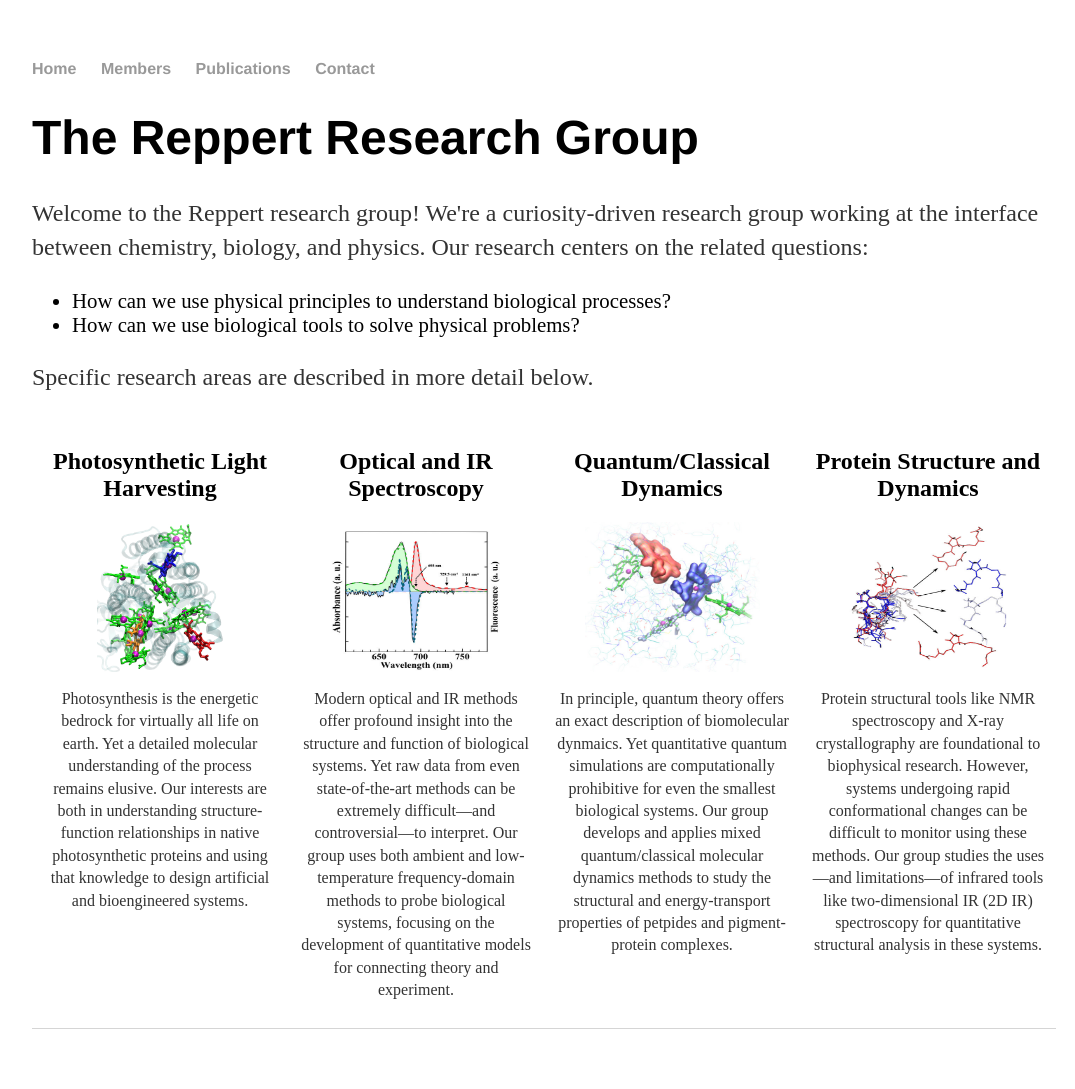
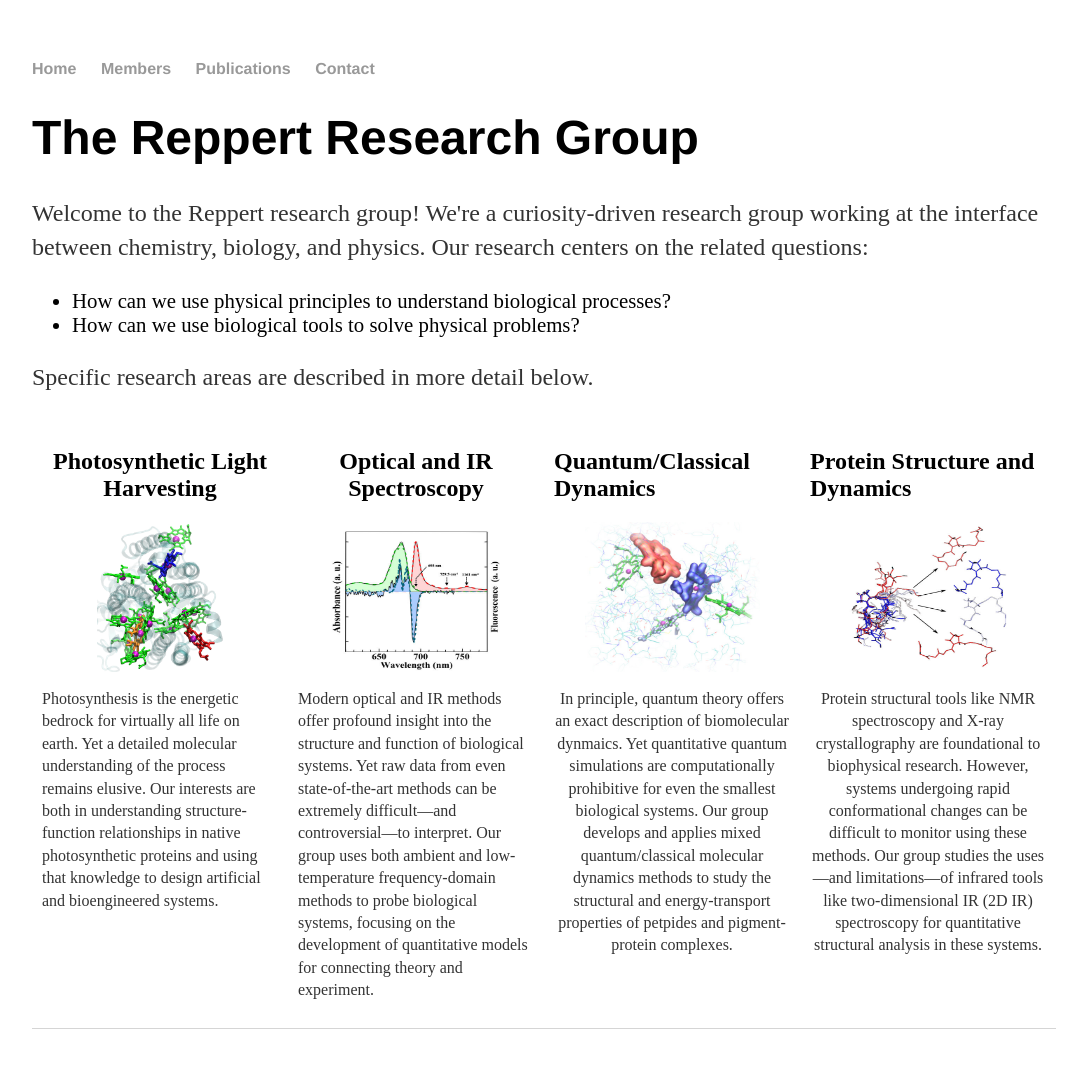
Before and after one commit to mreppert/mreppert.github.io, a Jekyll site: the page built from index.html, in a window 1280 px wide. Shown: the whole page, without its empty margins (96-1171 px from the left). Built offline with Jekyll 4.4.1, drawn with Linux system fonts in a browser that asks for light colours.

Commit message:
Update index.html

```diff
--- a/index.html
+++ b/index.html
@@ -53,20 +53,20 @@
 	<div class="column">
 		<h2 style="text-align:center;"}>Photosynthetic Light Harvesting</h2>
 		<img src="/cp47_stromal_mutants.jpg" width="127" height="150">
-	  	<p style="text-align:center; font-size:100%;"}>Photosynthesis is the energetic bedrock for virtually all life on earth. Yet a detailed molecular understanding of the process remains elusive. Our interests are both in understanding structure-function relationships in native photosynthetic proteins and using that knowledge to design artificial and bioengineered systems.</p>
+	  	<p style="text-align:left; font-size:100%;"}>Photosynthesis is the energetic bedrock for virtually all life on earth. Yet a detailed molecular understanding of the process remains elusive. Our interests are both in understanding structure-function relationships in native photosynthetic proteins and using that knowledge to design artificial and bioengineered systems.</p>
 	</div>
 	<div class="column">
 		<h2 style="text-align:center;">Optical and IR Spectroscopy</h2>
 		<img src="/cp47_hb.jpg" width="175" height="150">
-		<p style="text-align:center; font-size:100%;"}>Modern optical and IR methods offer profound insight into the structure and function of biological systems. Yet raw data from even state-of-the-art methods can be extremely difficult&mdash;and controversial&mdash;to interpret. Our group uses both ambient and low-temperature frequency-domain methods to probe biological systems, focusing on the development of quantitative models for connecting theory and experiment.</p>
+		<p style="text-align:left; font-size:100%;"}>Modern optical and IR methods offer profound insight into the structure and function of biological systems. Yet raw data from even state-of-the-art methods can be extremely difficult&mdash;and controversial&mdash;to interpret. Our group uses both ambient and low-temperature frequency-domain methods to probe biological systems, focusing on the development of quantitative models for connecting theory and experiment.</p>
 	</div>
 	<div class="column">
-		<h2 style="text-align:center;">Quantum/Classical Dynamics</h2>
+		<h2 style="text-align:left;">Quantum/Classical Dynamics</h2>
 		<img src="/Chl_excitons.jpg" width="175" height="150">
 		<p style="text-align:center; font-size:100%;"}>In principle, quantum theory offers an exact description of biomolecular dynmaics. Yet quantitative quantum simulations are computationally prohibitive for even the smallest biological systems. Our group develops and applies mixed quantum/classical molecular dynamics methods to study the structural and energy-transport properties of petpides and pigment-protein complexes.</p>
 	</div>
 	<div class="column">
-		<h2 style="text-align:center;">Protein Structure and Dynamics</h2>
+		<h2 style="text-align:left;">Protein Structure and Dynamics</h2>
 		<img src="/elp_schematic.jpg" width="175" height="150">
 		<p style="text-align:center; font-size:100%;"}>Protein structural tools like NMR spectroscopy and X-ray crystallography are foundational to biophysical research. However, systems undergoing rapid conformational changes can be difficult to monitor using these methods. Our group studies the uses&mdash;and limitations&mdash;of infrared tools like two-dimensional IR (2D IR) spectroscopy for quantitative structural analysis in these systems.</p>
 	</div>
```
